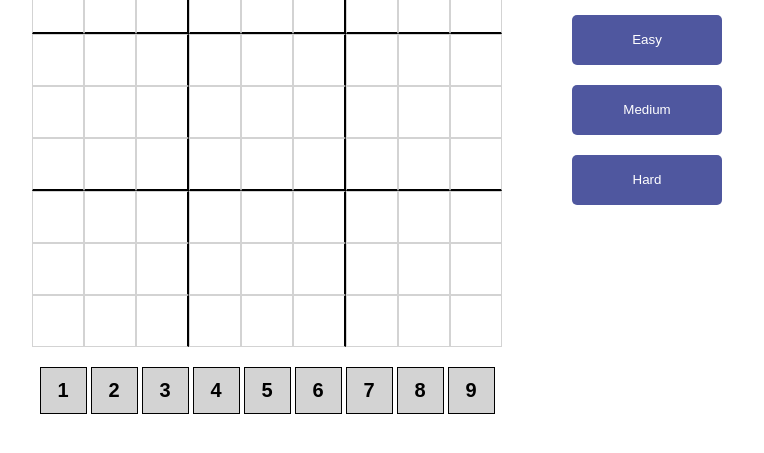
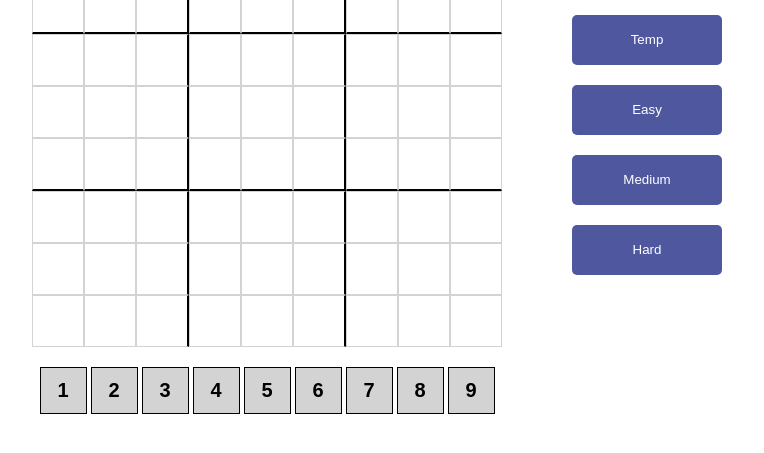
Before and after one commit to hmarszalek/Sudoku, a plain HTML site: page index.html in a window 1280 px wide. Shown: the part 211-664 px from the top of the page, without its empty margins (258-1022 px from the left). Drawn offline with Linux system fonts and the light colour scheme.

Commit message:
Update index.html
That was a mistake

```diff
--- a/index.html
+++ b/index.html
@@ -23,7 +23,7 @@
                     <p id="clock" class="prevent-text-select">00:00</p>
                 </div>
                 <h2>Game Options</h2>
-                <!-- <button class="new-game-btn" id="temp">Temp</button> -->
+                <button class="new-game-btn" id="temp">Temp</button>
                 <button class="new-game-btn" id="easy">Easy</button>
                 <button class="new-game-btn" id="medium">Medium</button>
                 <button class="new-game-btn" id="hard">Hard</button>
```
